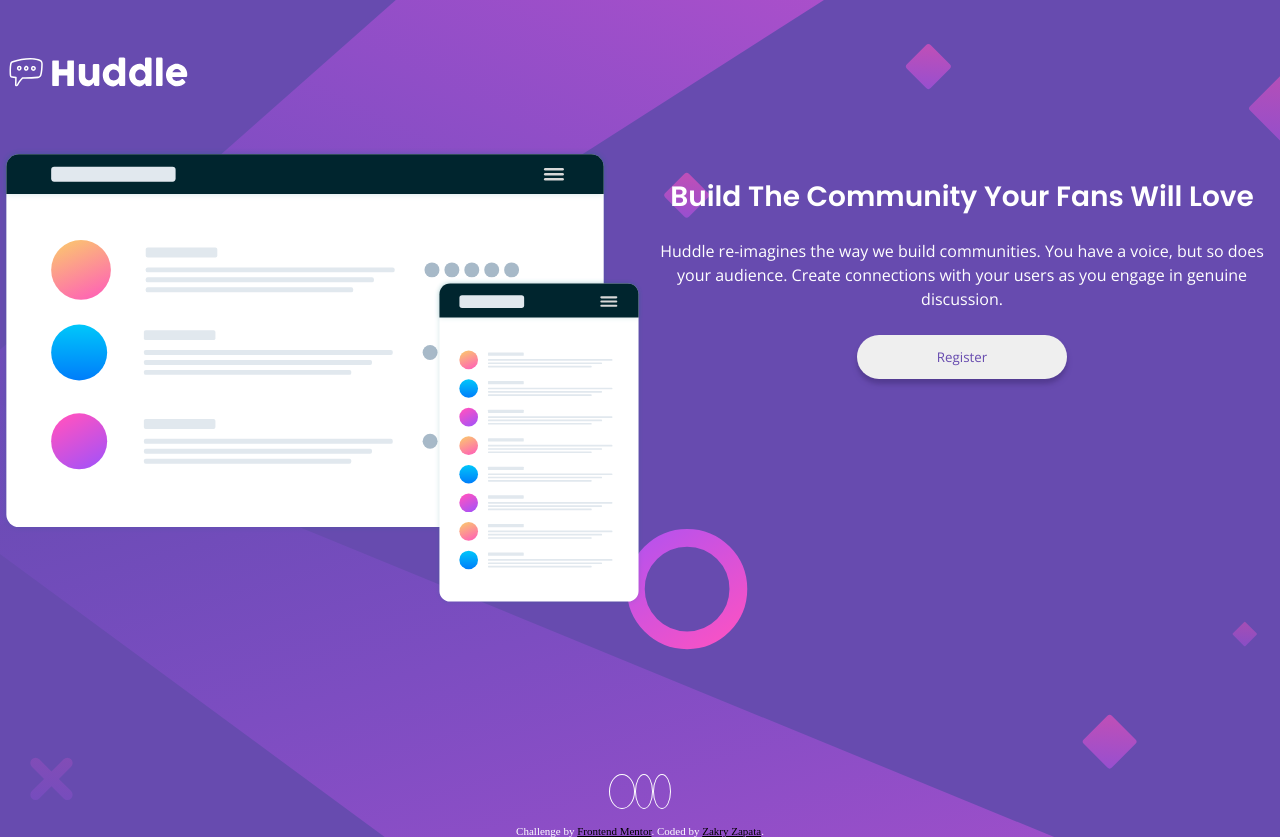
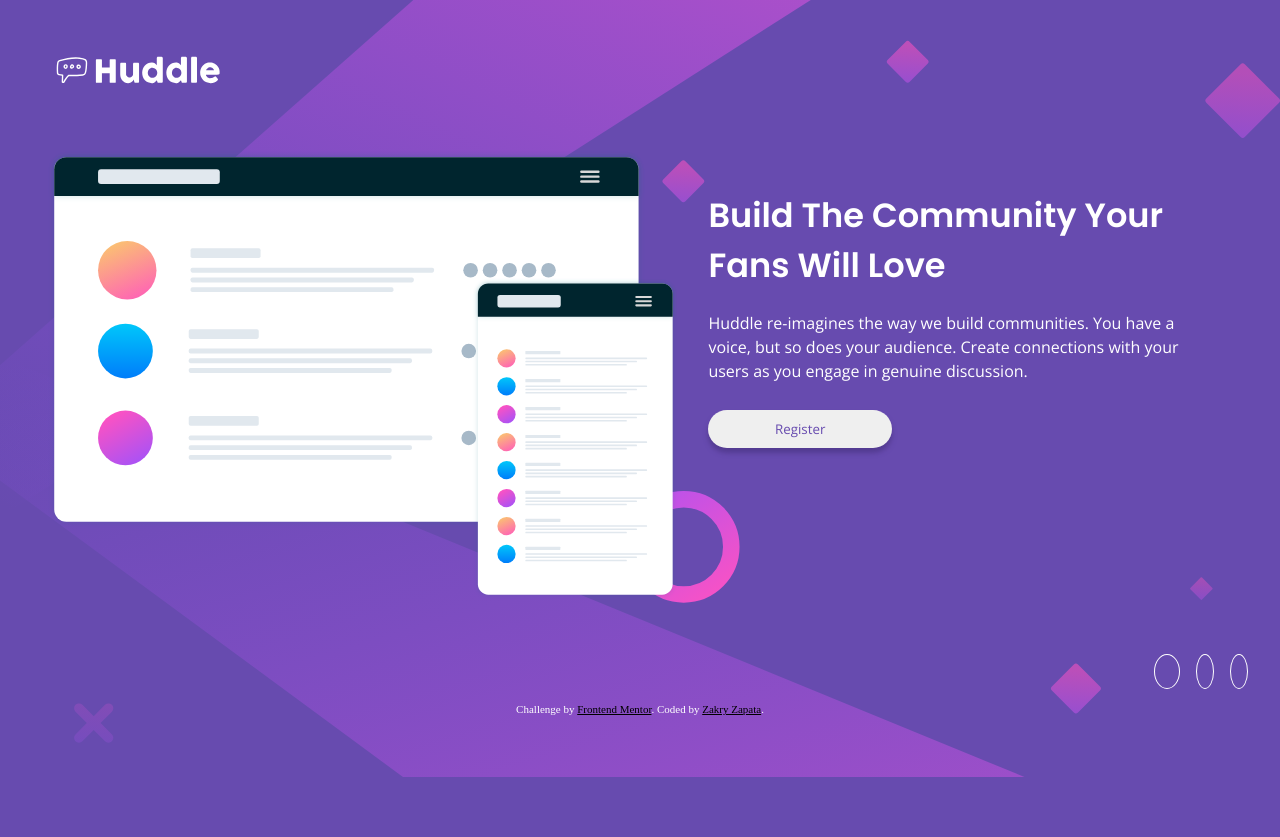
Before and after one commit to ZZapata711/HuddleLandingPage, a plain HTML site: page index.html in a window 1280 px wide. After the commit the page ends 800 px from the top, so only its background shows below. Drawn offline with nearby package versions, Linux system fonts and the light colour scheme; some icons are missing.

Commit message:
responsive layout changes

```diff
--- a/index.html
+++ b/index.html
@@ -10,6 +10,7 @@
   <link href="//netdna.bootstrapcdn.com/twitter-bootstrap/2.3.2/css/bootstrap-combined.no-icons.min.css"
     rel="stylesheet">
   <link href="//netdna.bootstrapcdn.com/font-awesome/3.2.1/css/font-awesome.css" rel="stylesheet">
+  <link rel="stylesheet" href="reset.css">
   <link rel="stylesheet" href="./style.css">
 
   <title>Frontend Mentor | Huddle landing page with single introductory section</title>
@@ -28,26 +29,19 @@
 </head>
 
 <body>
-  <div class="container border-test">
   <header>
-      <div class="logo border-test">
-        <img src="./images/logo.svg" alt="logo" class="border-test">
-      </div>
+    <img src="./images/logo.svg" alt="logo">
   </header>
-    <div class="main border-test">
-      <div class="illustration border-test">
-        <img src="./images/illustration-mockups.svg" alt="" class="illustration border-test">
-      </div>
-      <div class="hero border-test">
+  <div class="main">
+    <img src="./images/illustration-mockups.svg" alt="">
+    <span class="content">
       <h2>Build The Community Your Fans Will Love</h2>
       <p>Huddle re-imagines the way we build communities. You have a voice, but so does your audience.
         Create connections with your users as you engage in genuine discussion.</p>
       <button>Register</button>
+    </span>
   </div>
-
-    </div>
-
-    <div class="socials border-test">
+  <div class="socials">
     <a href="#"><i class="icon icon-facebook"></i></a>
     <a href="#"><i class="icon icon-twitter"></i></a>
     <a href="#"><i class="icon icon-instagram"></i></a>
--- /dev/null
+++ b/reset.css
@@ -0,0 +1,48 @@
+/* http://meyerweb.com/eric/tools/css/reset/
+   v2.0 | 20110126
+   License: none (public domain)
+*/
+
+html, body, div, span, applet, object, iframe,
+h1, h2, h3, h4, h5, h6, p, blockquote, pre,
+a, abbr, acronym, address, big, cite, code,
+del, dfn, em, img, ins, kbd, q, s, samp,
+small, strike, strong, sub, sup, tt, var,
+b, u, i, center,
+dl, dt, dd, ol, ul, li,
+fieldset, form, label, legend,
+table, caption, tbody, tfoot, thead, tr, th, td,
+article, aside, canvas, details, embed,
+figure, figcaption, footer, header, hgroup,
+menu, nav, output, ruby, section, summary,
+time, mark, audio, video {
+	margin: 0;
+	padding: 0;
+	border: 0;
+	font-size: 100%;
+	font: inherit;
+	vertical-align: baseline;
+}
+/* HTML5 display-role reset for older browsers */
+article, aside, details, figcaption, figure,
+footer, header, hgroup, menu, nav, section {
+	display: block;
+}
+body {
+	line-height: 1;
+}
+ol, ul {
+	list-style: none;
+}
+blockquote, q {
+	quotes: none;
+}
+blockquote:before, blockquote:after,
+q:before, q:after {
+	content: '';
+	content: none;
+}
+table {
+	border-collapse: collapse;
+	border-spacing: 0;
+}
--- a/style.css
+++ b/style.css
@@ -1,100 +1,98 @@
 @import url('https://fonts.googleapis.com/css2?family=Open+Sans:wght@400;600&family=Poppins:wght@400;600&display=swap');
 
 
+:root{
+    --violet: hsl(257, 40%, 49%);
+    --soft-magenta: hsl(300, 69%, 71%);
+}
 *{
-        margin: 0 auto;
-        padding: 0;
         box-sizing: border-box;
+        color: white;
 }
 
-
-
-/* .border-test{
-    border: 1px solid black;
-} */
-
 body{
-    background-color: hsl(257, 40%, 49%);
-    background-image: url('../images/bg-mobile.svg');
+    background-color: var(--violet);
+    background-image: url("images/bg-mobile.svg");
     background-position-x: center;
     background-position-y: top;
     background-repeat: no-repeat;
     background-size: contain;
-    padding: 0;
-}
-
-
-/* Mobile Layout and Styling */
-.container{
-    display: flex;
-    flex-direction: column;
 }
 
 header{
-    width: 100%;
-
+    margin-top: 2em;
+    margin-left: 2em;
 }
-
-.logo{
-    margin: 3em 0 3em 2em;
-}
-
-.logo img{
-    width: 9em;
-}
-
-.illustration{
-    width: 100%;
-    display: flex;
-    flex-direction: column;
-    margin-bottom: 3em;
+header img{
+    width: 8em;
 }
 
 .main{
     display: flex;
     flex-direction: column;
-    text-align: center;
+    align-items: center;
+    margin-top: 3.5em;
+}
+
+.main img{
     width: 80%;
-    color: white;
-    margin-bottom: 3em;
 }
 
 .main h2{
     font-family: 'Poppins', sans-serif;
     font-weight: 600;
-    font-size: 1.75em;
-    margin-top: 1em;
-    margin-bottom: .75em;
+    font-size: 1.5em;
+    margin-top: 3em;
+    text-align: center;
+    padding: 0 2em;
+    line-height: 1.5;
 }
 
 .main p{
+    text-align: center;
     font-family: 'Open Sans', sans-serif;
     font-weight: 400;
     font-size: 16px;
     line-height: 1.5;
-    margin-bottom: 1.5em;
+    margin-top: 1.25em;
+    padding: 0 2.1em;
 }
 
 .main button{
     font-family: 'Open Sans', sans-serif;
     color: hsl(257, 40%, 49%);
-    width: 70%;
+    margin-top: 2em;
     max-width: 210px;
-    padding: 1em 3em;
+    padding: .75em 5em;
     border-radius: 3em;
     border: none;
     box-shadow: 0px 5px 5px hsl(257, 42%, 40%);
-    align-self: center;
     transition: all .3s ease-in;
 }
 
+.main button:hover{
+    background-color: hsl(300, 69%, 71%);
+    color:white;
+}
+
+.content{
+    display: flex;
+    flex-direction: column;
+    justify-content: center;
+    align-items: center;
+}
+
 .socials{
-    margin-top: 2em;
+    display: flex;
+    justify-content: center;
+    margin-top: 4em;
     margin-bottom: 1.5em;
 }
+
 .socials a{
     text-decoration: none;
 }
+
 .icon{
     color: white;
     border: 1px solid white;
@@ -108,47 +106,62 @@ header{
     padding-left: .75em;
 }
 
-footer{
-    color: white;
+.icon-twitter{
+    margin-right: 1em;
+    margin-left: 1em;
 }
+
+
 
 /* Responsive Layout */
 @media (min-width: 570px){
+
     body{
         background-image: url("./images/bg-desktop.svg");
         background-size: cover;
     }
-        .logo{
-            margin-left: 0;
+
+    header{
+        margin-top: 3em;
+        margin-left: 3em;
     }
 
-        .logo img{
-            width: 12em;
-            height: auto;
+    header img{
+        width: 11em;
     }
-
-        .container{
+    .main{
+        display: flex;
+        flex-direction: row;
+        margin: 3.5em 3em 0;
         align-items: flex-start;
     }
 
-        .main{
-            width: 100%;
-            display: flex;
-            flex-direction: row;
+    .main img{
+        width: 80%;
+        max-width: 630px;
     }
 
-        .illustration img{
-            max-width: 100%;
-            height: auto;
+    .main h2{
+        margin-top: 0;
+        font-size: 2.1em;
+    }
+    .main h2, .main p{
+        text-align: left;
+        padding-left: 0;
     }
 
+    .content{
+        align-items: flex-start;
+        margin-top: 2.5em;
+        margin-left: 1.9em;
     }
-/* Active States */
-.main button:hover{
-    background-color: hsl(300, 69%, 71%);
-    color:white;
+
+    .socials{
+        justify-content: flex-end;
+        margin-right: 2em;
     }
-.icon:hover{
-    border-color: hsl(300, 69%, 71%);
-    color: hsl(300, 69%, 71%);
+
+    .attribution{
+        margin-bottom: 1em;
     }
+}
```
Lines whose indentation alone changed are shown as unchanged.
